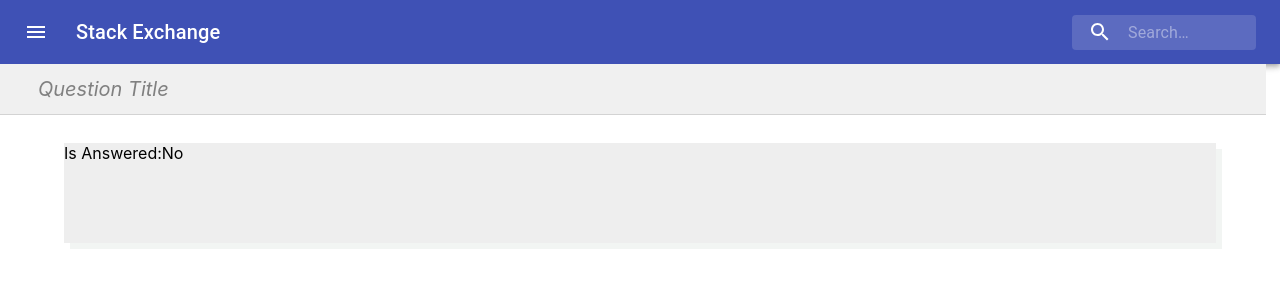
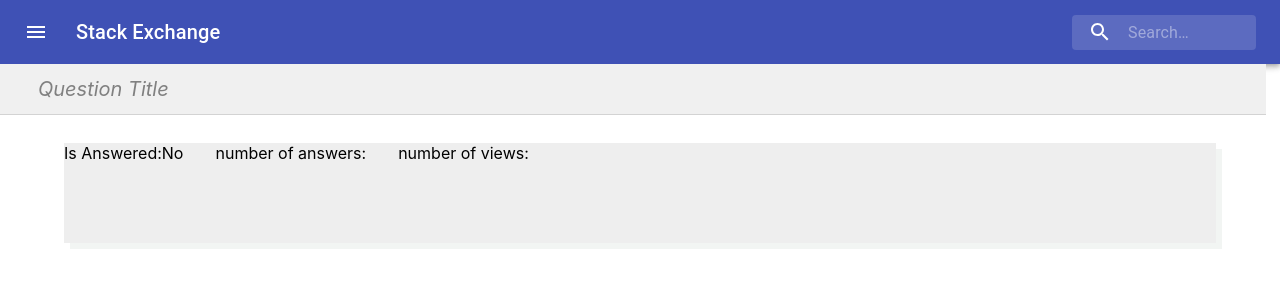
Before and after one commit to rohithreddy197/StackExchangeAPI, a React (Create React App) app: page /question/1 in a window 1280 px wide. Shown: the top 300 px of the page. Built offline with nearby package versions, Linux system fonts and the light colour scheme; no server answers.

Commit message:
added new features

```diff
--- a/src/Components/Question.js
+++ b/src/Components/Question.js
@@ -39,7 +39,6 @@
       );
   }
   render() {
-    console.log(this.state.question);
     return (
       <div>
         <div>
@@ -51,6 +50,12 @@
           <span>
             Is Answered:{this.state.question.is_answered ? "yes" : "No"}
           </span>
+          &emsp;&emsp;
+          <span>number of answers:{this.state.question.answer_count}</span>
+          &emsp;&emsp;
+          <span>number of views:{this.state.question.view_count}</span>
+          &emsp;&emsp;
+          {/* <span>posted by:{this.state.question.owner.display_name}</span> */}
         </div>
       </div>
     );
```
